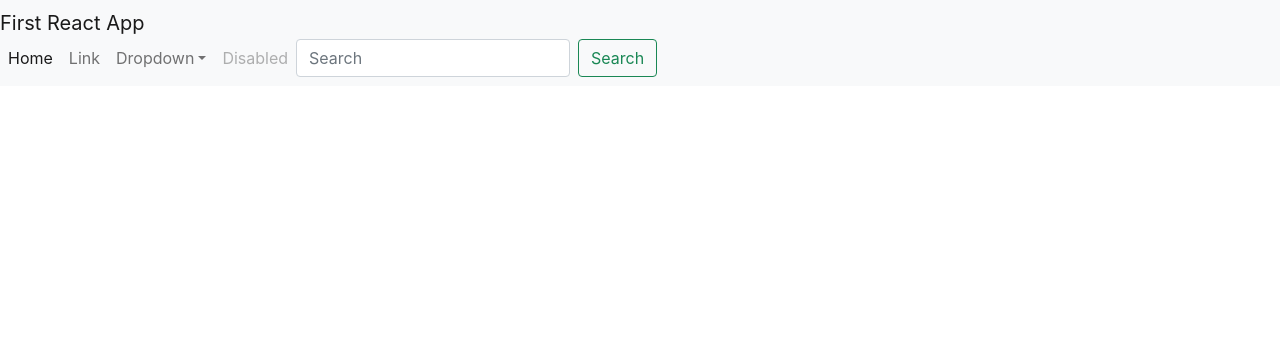
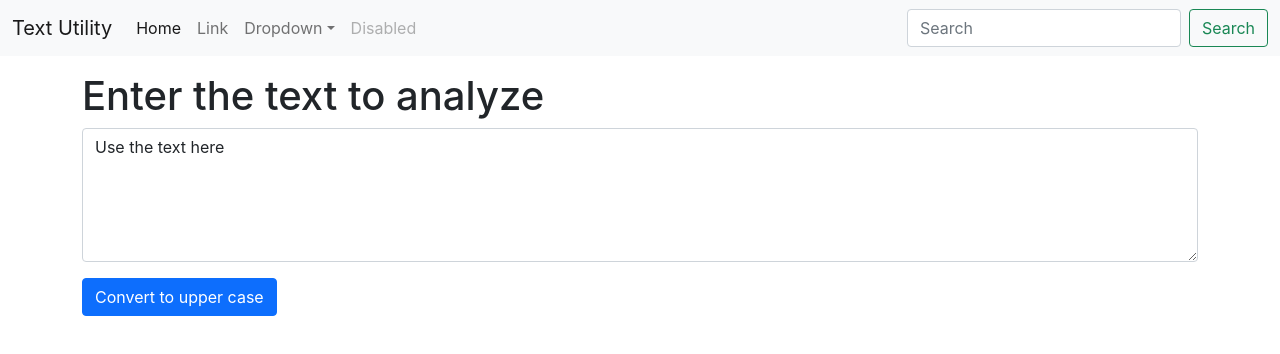
Before and after one commit to shariarkhan433/textutils, a React (Create React App) app: page / in a window 1280 px wide. Shown: the top 354 px of the page. Built offline with nearby package versions, Linux system fonts and the light colour scheme.

Commit message:
whatjsuhd

```diff
--- a/src/App.js
+++ b/src/App.js
@@ -1,48 +1,17 @@
-
 import './App.css';
-
+import Navbar from './components/Navbar';
+import TextForm from './components/TextForm';
 
 function App() {
   return (
 
     <>
-   <nav className="navbar navbar-expand-lg navbar-light bg-light">
-  <div classNameName="container-fluid">
-    <a className="navbar-brand" href="/">First React App</a>
-    <button className="navbar-toggler" type="button" data-bs-toggle="collapse" data-bs-target="#navbarSupportedContent" aria-controls="navbarSupportedContent" aria-expanded="false" aria-label="Toggle navigation">
-      <span className="navbar-toggler-icon"></span>
-    </button>
-    <div className="collapse navbar-collapse" id="navbarSupportedContent">
-      <ul className="navbar-nav me-auto mb-2 mb-lg-0">
-        <li className="nav-item">
-          <a className="nav-link active" aria-current="page" href="/">Home</a>
-        </li>
-        <li className="nav-item">
-          <a className="nav-link" href="/">Link</a>
-        </li>
-        <li className="nav-item dropdown">
-          <a className="nav-link dropdown-toggle" href="/" id="navbarDropdown" role="button" data-bs-toggle="dropdown" aria-expanded="false">
-            Dropdown
-          </a>
-          <ul className="dropdown-menu" aria-labelledby="navbarDropdown">
-            <li><a className="dropdown-item" href="/">Action</a></li>
-            <li><a className="dropdown-item" href="/">Another action</a></li>
-            <li><hr className="dropdown-divider"/></li>
-            <li><a className="dropdown-item" href="/">Something else here</a></li>
-          </ul>
-        </li>
-        <li className="nav-item">
-          <a className="nav-link disabled" href="/" tabindex="-1" aria-disabled="true">Disabled</a>
-        </li>
-      </ul>
-      <form className="d-flex">
-        <input className="form-control me-2" type="search" placeholder="Search" aria-label="Search"/>
-        <button className="btn btn-outline-success" type="submit" padding="right-corner">Search</button>
-      </form>
+
+{/* <Navbar title="React-app"/> */}
+    <Navbar title='Text Utility'></Navbar>
+    <div className="container my-3">
+    <TextForm headings="Enter the text to analyze"></TextForm>
     </div>
-  </div>
-</nav>
-
     </>
   );
 }
--- /dev/null
+++ b/src/components/Navbar.js
@@ -0,0 +1,55 @@
+import React from 'react'
+import PropTypes from 'prop-types'
+
+
+export default function Navbar(props) {
+  return (
+    <div>
+      <nav className="navbar navbar-expand-lg navbar-light bg-light">
+  <div className="container-fluid">
+    <a className="navbar-brand" href="/">{props.title}</a>
+    <button className="navbar-toggler" type="button" data-bs-toggle="collapse" data-bs-target="#navbarSupportedContent" aria-controls="navbarSupportedContent" aria-expanded="false" aria-label="Toggle navigation">
+      <span className="navbar-toggler-icon"></span>
+    </button>
+    <div className="collapse navbar-collapse" id="navbarSupportedContent">
+      <ul className="navbar-nav me-auto mb-2 mb-lg-0">
+        <li className="nav-item">
+          <a className="nav-link active" aria-current="page" href="/">Home</a>
+        </li>
+        <li className="nav-item">
+          <a className="nav-link" href="/">Link</a>
+        </li>
+        <li className="nav-item dropdown">
+          <a className="nav-link dropdown-toggle" href="/" id="navbarDropdown" role="button" data-bs-toggle="dropdown" aria-expanded="false">
+            Dropdown
+          </a>
+          <ul className="dropdown-menu" aria-labelledby="navbarDropdown">
+            <li><a className="dropdown-item" href="/">Action</a></li>
+            <li><a className="dropdown-item" href="/">Another action</a></li>
+            <li><hr className="dropdown-divider"/></li>
+            <li><a className="dropdown-item" href="/">Something else here</a></li>
+          </ul>
+        </li>
+        <li className="nav-item">
+          <a className="nav-link disabled" href="/" tabindex="-1" aria-disabled="true">Disabled</a>
+        </li>
+      </ul>
+      <form className="d-flex" >
+        <input className="form-control me-2" type="search" placeholder="Search" aria-label="Search" padding="right-corner"/>
+        <button className="btn btn-outline-success" type="submit">Search</button>
+      </form>
+    </div>
+  </div>
+</nav>
+    </div>
+  )
+}
+
+Navbar.propTypes = {
+    title: PropTypes.string.isRequired,
+    aboutText : PropTypes.string
+}
+Navbar.defaultProps ={
+  title: 'set title here',
+  aboutText: 'About text here'
+}
--- /dev/null
+++ b/src/components/TextForm.js
@@ -0,0 +1,35 @@
+import React, { useState } from "react";
+
+//This file is to handle event
+
+export default function TextForm(props) {
+    const handleUpClick = () => {
+        console.log("UpperClick was clicked to change \"" + text+"\"");
+        let newText = text.toUpperCase()
+        setText(newText);
+    };
+
+    const handleOnChange = (event) => {
+        console.log("Changed");
+        setText(event.target.value);
+    };
+
+    const [text, setText] = useState("Use the text here");
+    return (
+        <div>
+            <h1>{props.headings}</h1>
+            <div className="mb-3">
+                <textarea
+                    className="form-control"
+                    value={text}
+                    onChange={handleOnChange}
+                    id="mybox"
+                    rows="5"
+                ></textarea>
+            </div>
+            <button className="btn btn-primary" onClick={handleUpClick}>
+                Convert to upper case
+            </button>
+        </div>
+    );
+}
```
